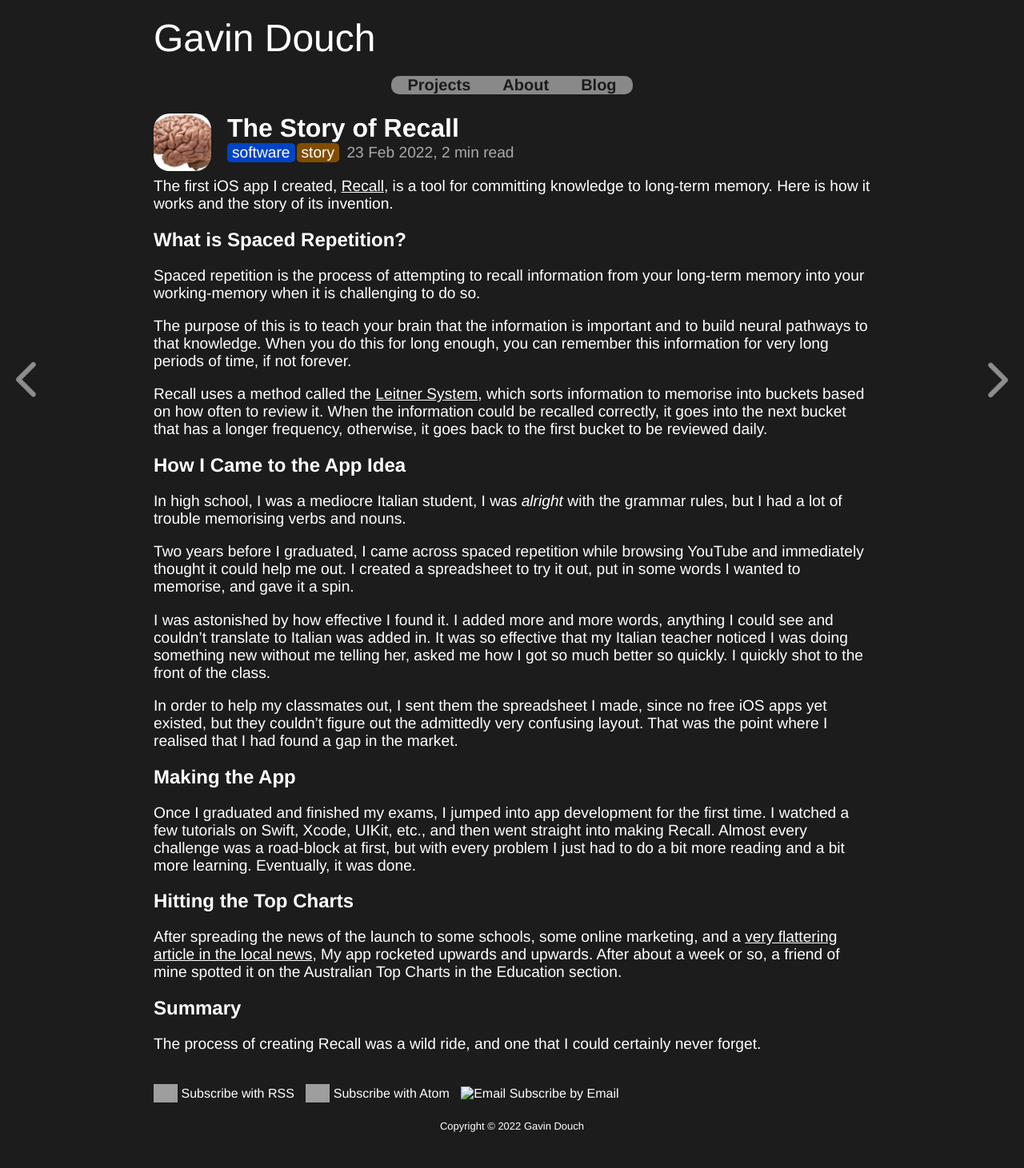
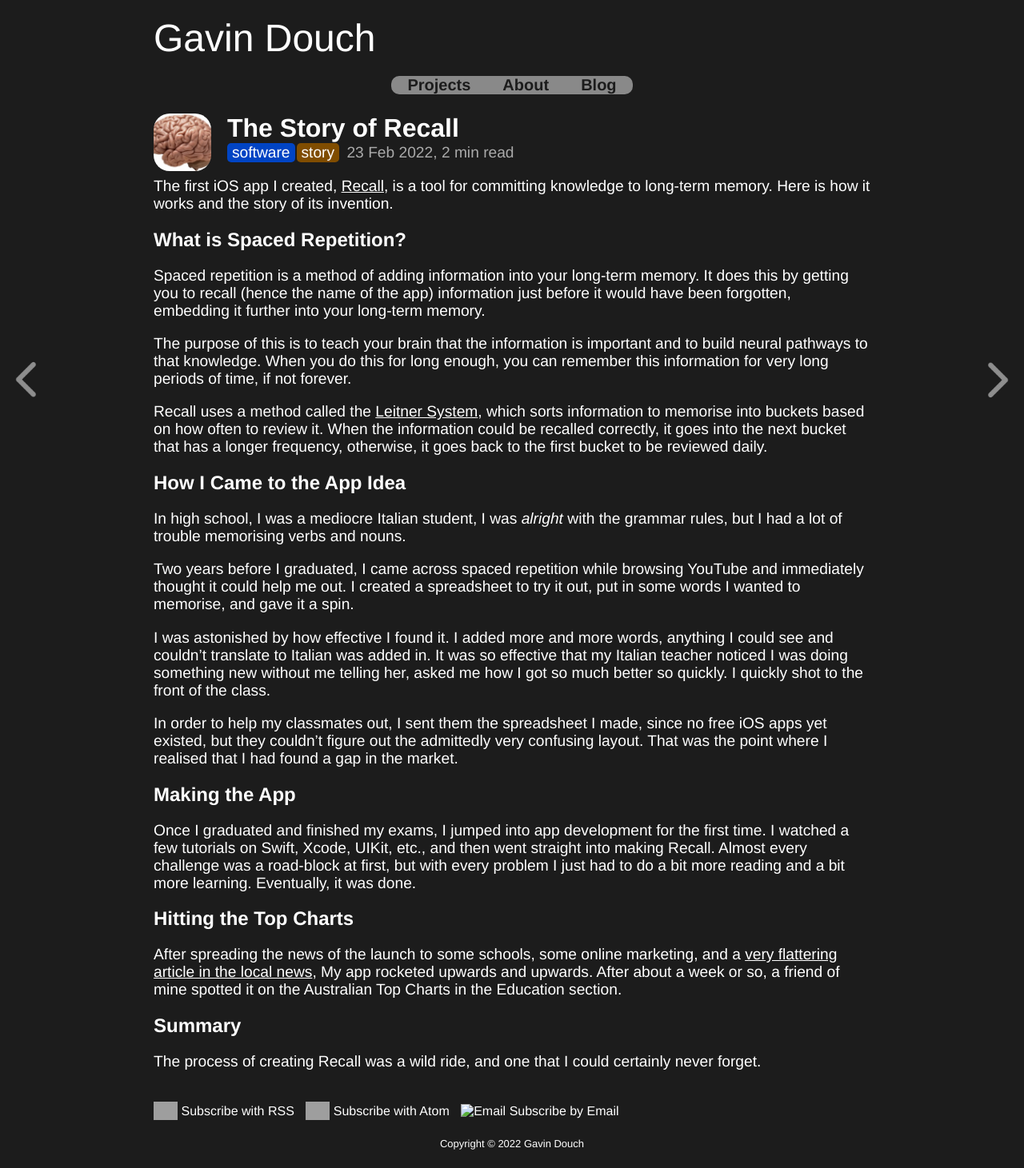
Before and after one commit to Coedice/website, a Jekyll site: the page built from _posts/2022-02-23-the-story-of-recall.md, in a window 1280 px wide. Shown: the whole page at 80% size. Built offline with Jekyll 4.4.1, drawn with Linux system fonts in a browser that asks for light colours; comment, search, counter and statistics services are not loaded; before the commit the page ends 1439 px from its top, so only the background shows below that; grey boxes are pictures that could not be loaded.

Commit message:
Improve explanation of spaced repetition

```diff
--- a/_posts/2022-02-23-the-story-of-recall.md
+++ b/_posts/2022-02-23-the-story-of-recall.md
@@ -8,7 +8,8 @@
 its invention.
 
 ## What is Spaced Repetition?
-Spaced repetition is the process of attempting to recall information from your long-term memory into your working-memory when it is challenging to do so.
+Spaced repetition is a method of adding information into your long-term memory. It does this by getting you to recall (hence the name of the app) information
+just before it would have been forgotten, embedding it further into your long-term memory.
 
 The purpose of this is to teach your brain that the information is important and to build neural pathways to that knowledge. When you do this for long
 enough, you can remember this information for very long periods of time, if not forever.
```
